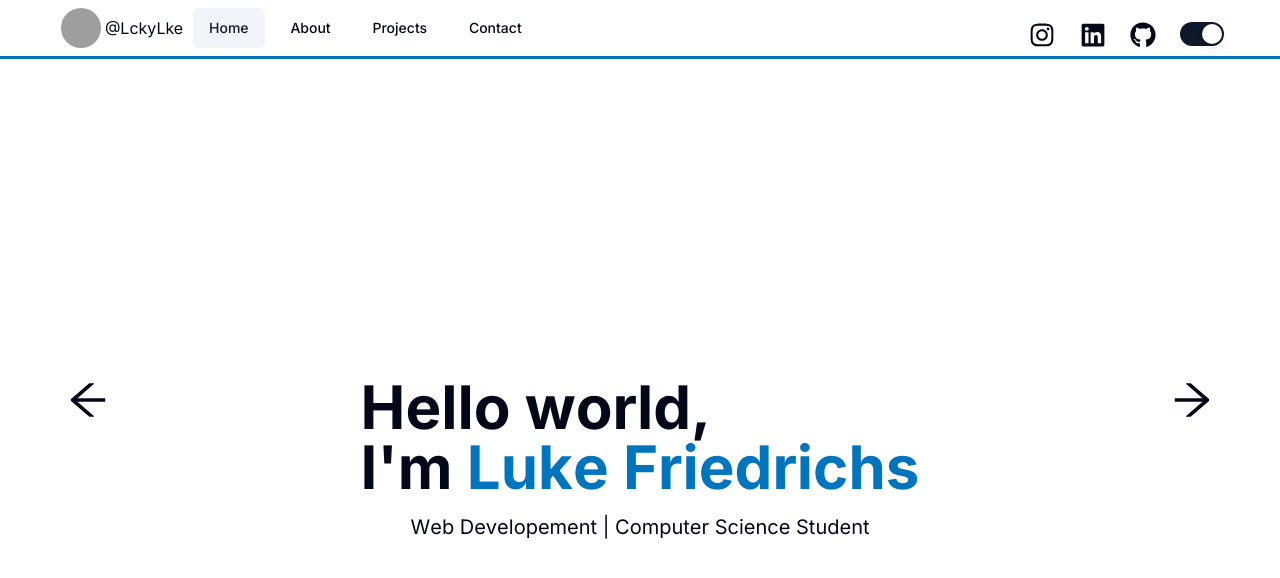
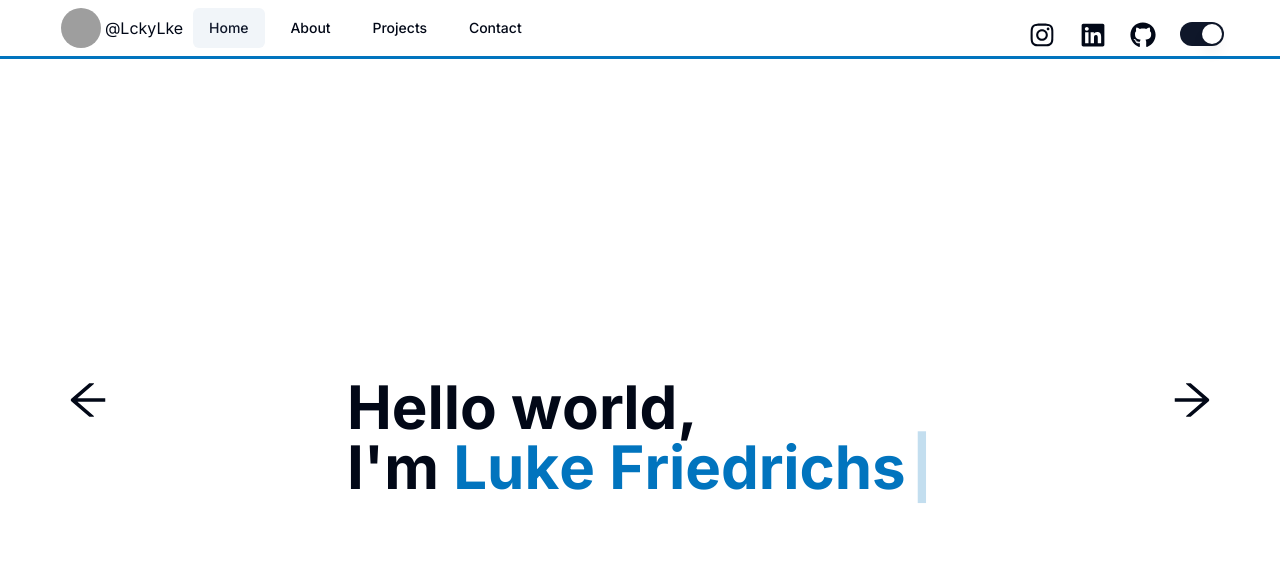
Before and after one commit to LckyLke/lukefriedrichs, a Next.js app: page / in a window 1280 px wide. Shown: the top 578 px of the page. Built offline with nearby package versions, Linux system fonts and the light colour scheme; grey boxes are pictures that could not be loaded.

Commit message:
typing animation added

```diff
--- a/app/globals.css
+++ b/app/globals.css
@@ -162,6 +162,15 @@ body {
   cursor: pointer;
 }
 
+@keyframes popEffect {
+  to { visibility: visible; }
+}
+
+.type-letter {
+  visibility: hidden; /* Start hidden */
+  animation: popEffect .1s ease forwards;
+}
+
 @keyframes activeWiggle {
   0%, 100% { transform: rotate(-3deg) translateY(-50%); }
   50% { transform: rotate(3deg) translateY(-50%); }
@@ -188,3 +197,15 @@ body {
 .specialTextColor {
   color: #0174BE;
 }
+
+@keyframes blinkEffect {
+  0%, 100% { opacity: 1; }
+  50% { opacity: 0; }
+}
+
+.pulsing-dot {
+  opacity: 0;
+  display: inline-block;
+  margin-left: 5px;
+  animation: blinkEffect 1.2s infinite; /* Blinking effect */
+}
--- a/components/HomeContent.tsx
+++ b/components/HomeContent.tsx
@@ -9,17 +9,20 @@ const HomeContent = () => {
     <SectionWrapper id="home">
       <section className="flex flex-col items-center justify-center min-h-screen ">
         <div className="text-6xl font-bold flex flex-col ">
-          <TextGrowOnHover text="Hello world, " />
+          <TextGrowOnHover startDelay={2} text="Hello world, " />
           <div>
-            <TextGrowOnHover text="I'm " />
+            <TextGrowOnHover startDelay={3.3} text="I'm " />
             <TextGrowOnHover
+              startDelay={3.7}
               className="specialTextColor"
               text="Luke Friedrichs"
+              showPulsingDot
             />
           </div>
         </div>
         <div className="mt-4 text-xl">
           <TextGrowOnHover
+            startDelay={5.3}
             text="
           Web Developement | Computer Science Student
           "
--- a/components/TextGrowOnHover.tsx
+++ b/components/TextGrowOnHover.tsx
@@ -3,11 +3,17 @@ import React, { useRef, useEffect } from 'react';
 interface TextGrowOnHoverProps {
   className?: string;
   text: string;
+  startDelay?: number;
+  timeBetweenLetters?: number;
+  showPulsingDot?: boolean;
 }
 
 const TextGrowOnHover: React.FC<TextGrowOnHoverProps> = ({
   text,
   className,
+  startDelay = 0,
+  timeBetweenLetters = 0.1,
+  showPulsingDot = false,
 }) => {
   const textRef = useRef<HTMLDivElement>(null);
 
@@ -46,14 +52,28 @@ const TextGrowOnHover: React.FC<TextGrowOnHoverProps> = ({
       });
     };
   }, []);
-
+  const totalDuration = startDelay + text.length * timeBetweenLetters;
   return (
     <div ref={textRef} className="grow-text">
       {text.split('').map((char, index) => (
-        <span key={index} className={'grow-letter ' + className}>
+        <span
+          key={index}
+          style={{
+            animationDelay: `${startDelay + index * timeBetweenLetters}s`,
+          }}
+          className={'grow-letter type-letter ' + className}
+        >
           {char === ' ' ? '\u00A0' : char}
         </span>
       ))}
+      {showPulsingDot && (
+        <span
+          style={{ animationDelay: `${totalDuration}s` }} // Delay the start of the dot's animation
+          className={'pulsing-dot grow-letter ' + className}
+        >
+          {'|'}
+        </span>
+      )}
     </div>
   );
 };
--- a/components/navbar/Navbar.tsx
+++ b/components/navbar/Navbar.tsx
@@ -39,12 +39,17 @@ const Navbar = ({
                     <AvatarImage src="https://avatars.githubusercontent.com/u/61435401?v=4" />
                     <AvatarFallback>LF</AvatarFallback>
                   </Avatar>
-                  <span className=" ml-1">@LckyLke</span>
+
+                  <span className="ml-1">@</span>
+                  <span className="hover:underline">LckyLke</span>
                 </div>
               </a>
             </HoverCardTrigger>
-            <HoverCardContent>
-              The React Framework – created and maintained by @vercel.
+            <HoverCardContent className="flex items-center">
+              <FaGithub />
+              <a href="" target="_blank" className="ml-2">
+                {'repo of this project ->'}
+              </a>
             </HoverCardContent>
           </HoverCard>
           <Button
```
